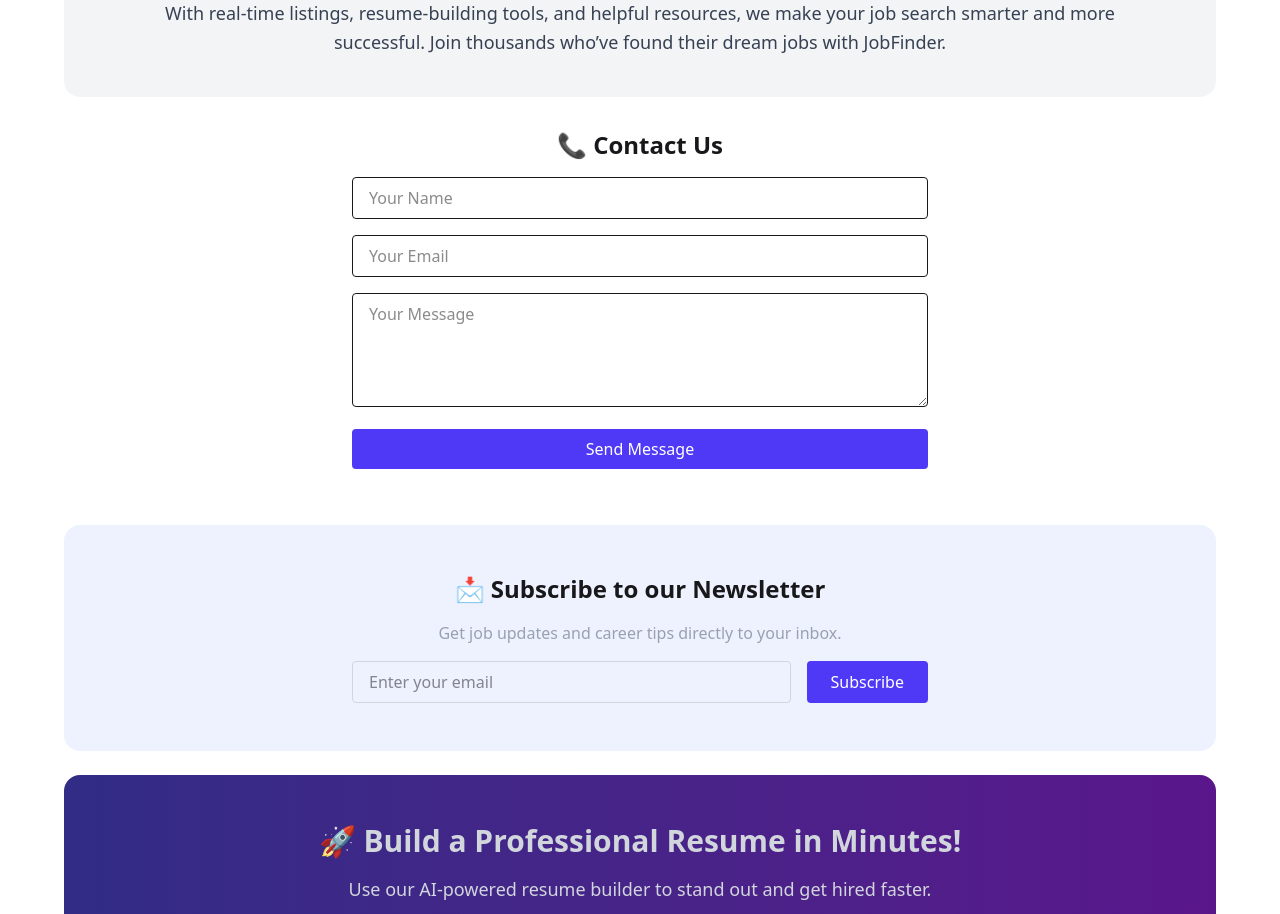
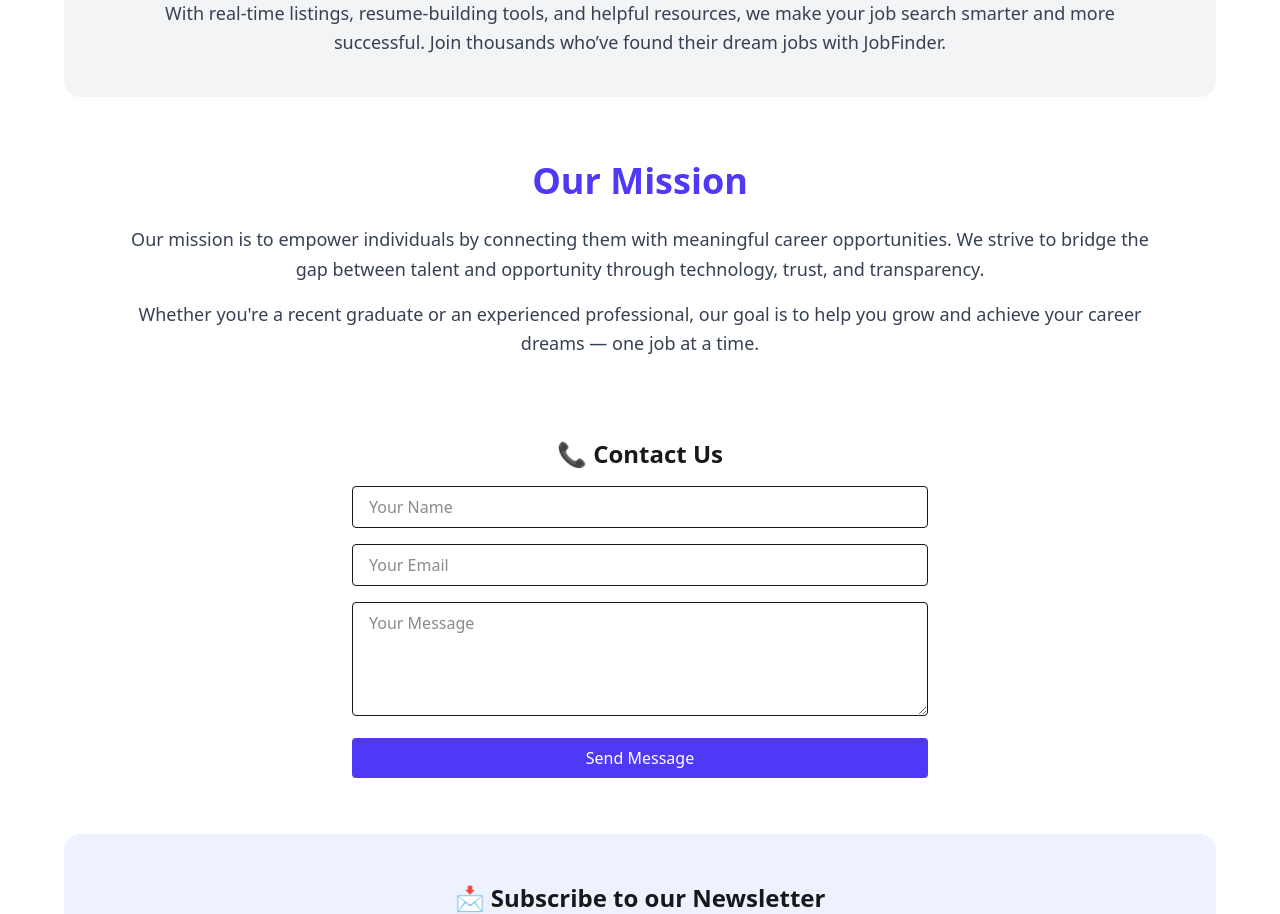
Before and after one commit to Nazim1247/Job-Finder-Portal, a Next.js app: page / in a window 1280 px wide. Shown: the part 2140-3054 px from the top of the page. Built offline with nearby package versions, Linux system fonts and the light colour scheme; no server answers; the database is empty.

Commit message:
added our mission section on the home page

```diff
--- a/src/app/page.js
+++ b/src/app/page.js
@@ -5,6 +5,7 @@ import FeaturedJobs from "@/components/FeaturedJobs";
 import HeroSection from "@/components/HeroSection";
 import LatestJobs from "@/components/LatestJobs";
 import NewsletterSignup from "@/components/Newsletter";
+import OurMission from "@/components/OurMission";
 import ResumePromo from "@/components/ResumePromo";
 import Testimonials from "@/components/Testimonials";
 
@@ -17,6 +18,7 @@ export default function Home() {
       <FeaturedJobs />
       <Testimonials />
       <AboutUs />
+      <OurMission />
       <ContactForm />
       <NewsletterSignup />
       <ResumePromo />
--- /dev/null
+++ b/src/components/OurMission.jsx
@@ -0,0 +1,21 @@
+"use client";
+
+export default function OurMission() {
+  return (
+    <section className="bg-white dark:bg-gray-800 py-10 my-6 max-w-6xl mx-auto rounded-2xl">
+      <div className="max-w-5xl mx-auto text-center">
+        <h2 className="text-3xl md:text-4xl font-bold text-indigo-600 mb-6">
+          Our Mission
+        </h2>
+        <p className="text-gray-700 dark:text-gray-300 text-lg leading-relaxed mb-4">
+          Our mission is to empower individuals by connecting them with meaningful career opportunities.
+          We strive to bridge the gap between talent and opportunity through technology, trust, and transparency.
+        </p>
+        <p className="text-gray-700 dark:text-gray-300 text-lg leading-relaxed">
+          Whether you're a recent graduate or an experienced professional, our goal is to help you grow and
+          achieve your career dreams — one job at a time.
+        </p>
+      </div>
+    </section>
+  );
+}
```
